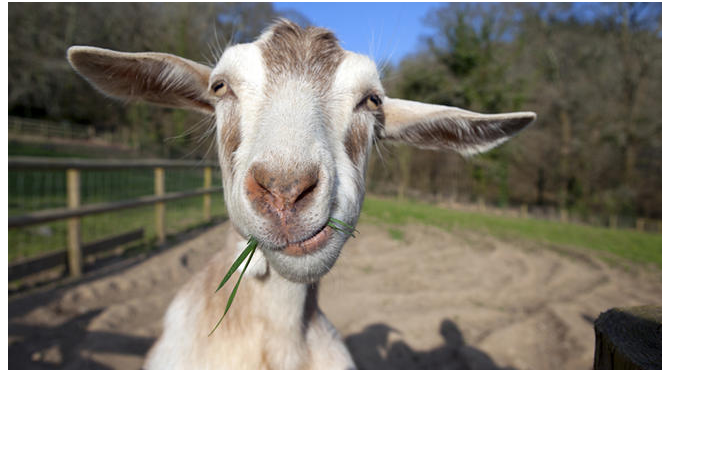
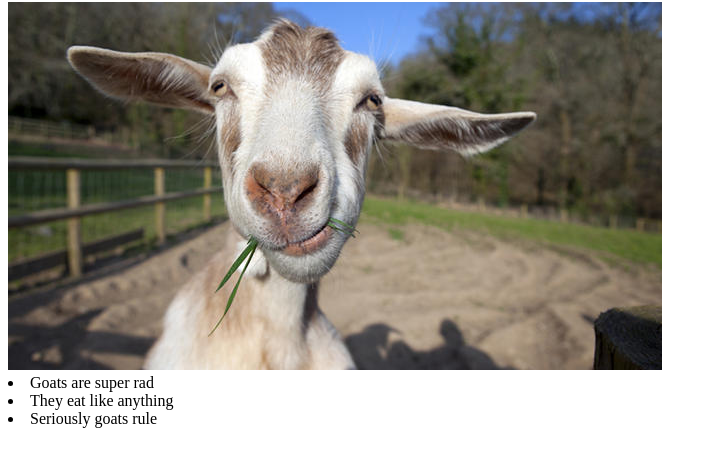
Before and after one commit to aetweedie/goats, a plain HTML site: page index.html in a window 1280 px wide. Shown: the part 78-544 px from the top of the page, without its empty margins (0-717 px from the left). Drawn offline with Linux system fonts and the light colour scheme.

Commit message:
added li

```diff
--- a/index.html
+++ b/index.html
@@ -8,5 +8,9 @@
   <h1>This is a page about goats.</h1>
   <img src="goat7.jpg" alt="goat">
 
+  <li>Goats are super rad</li>
+  <li>They eat like anything</li>
+  <li>Seriously goats rule</li>
+
 </body>
 </html>
```
